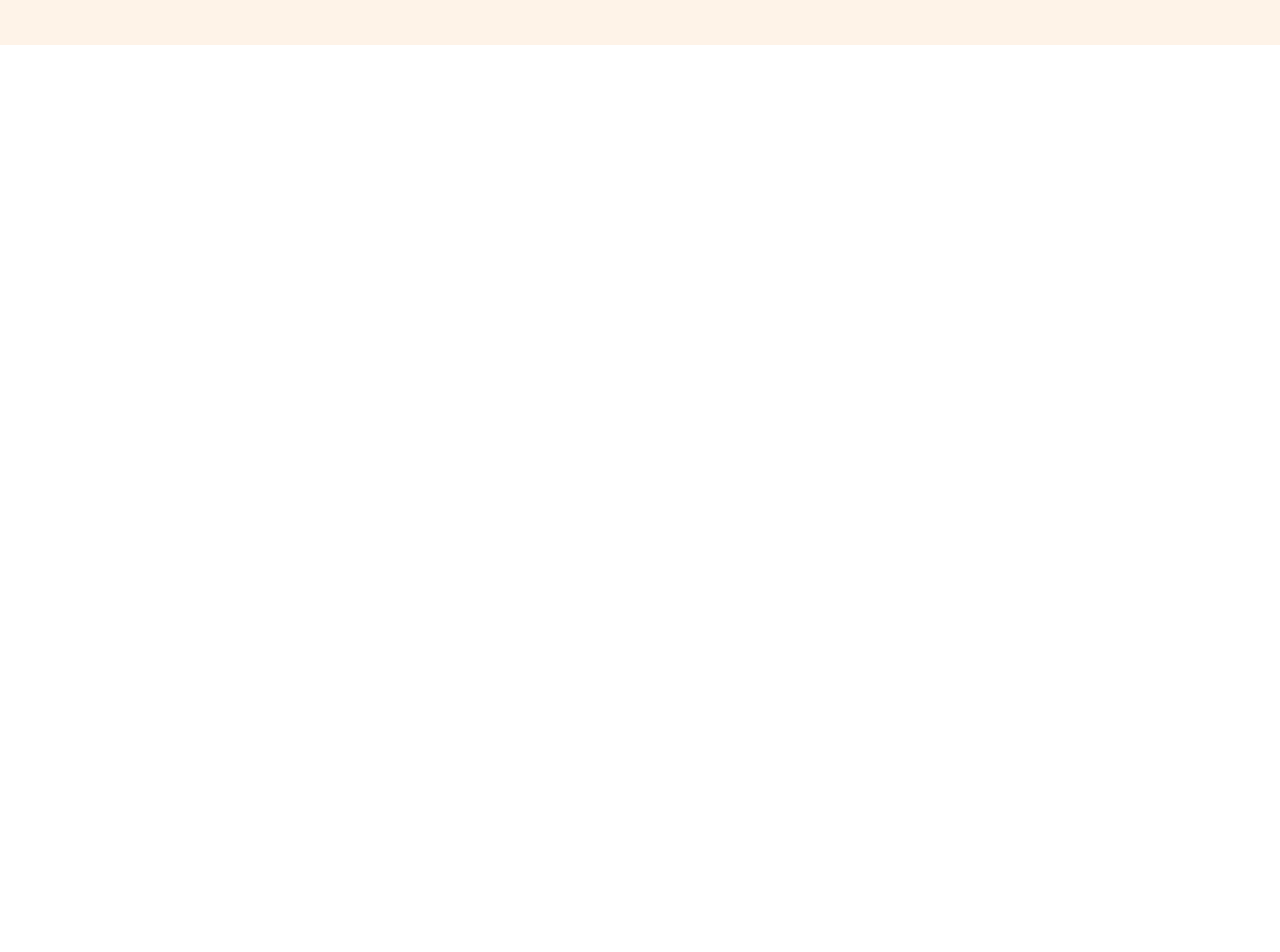
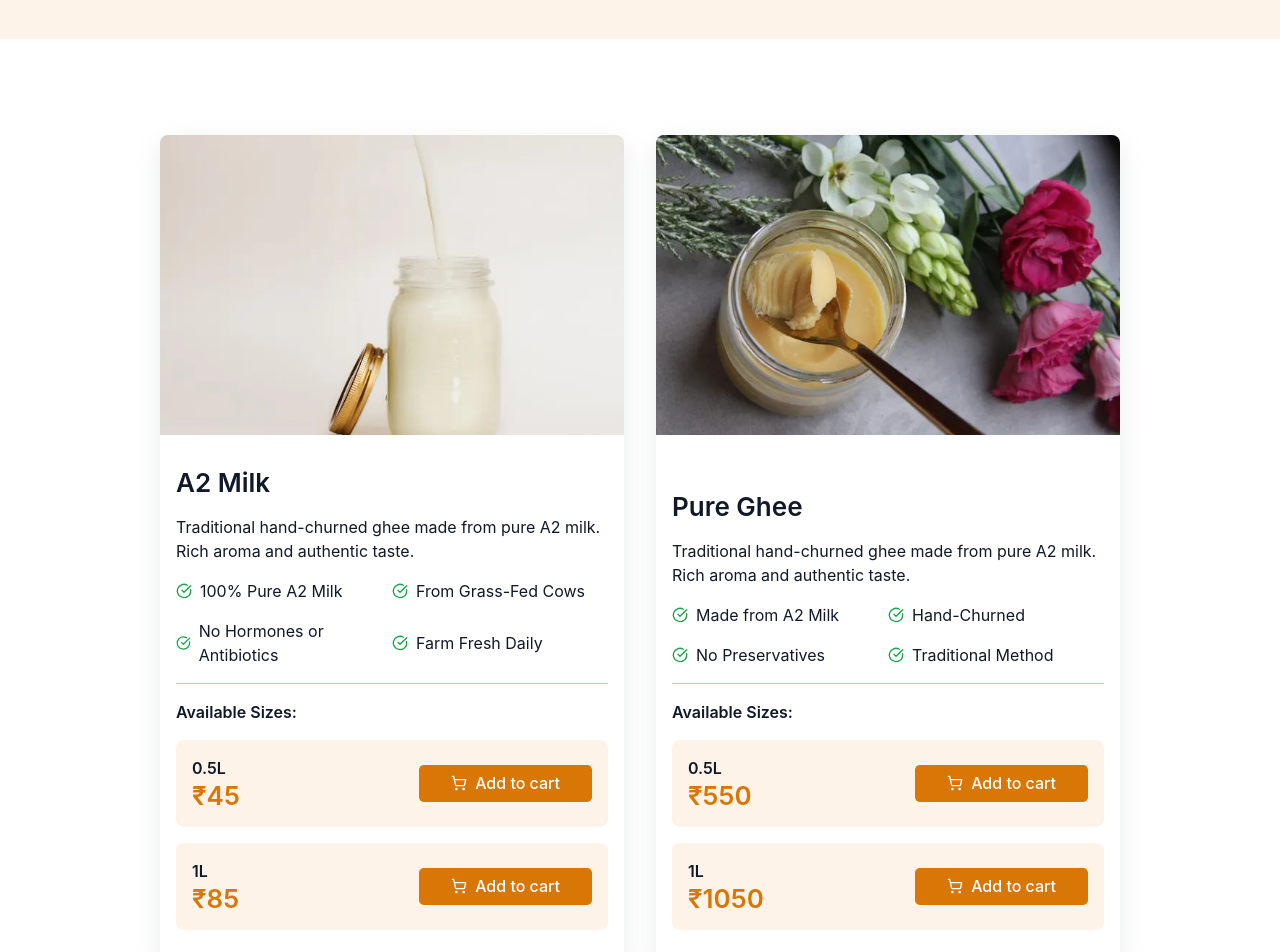
Before and after one commit to clusterDuckJS/Friends-Dairy-Farm, a React (Vite) app: page /#/products in a window 1280 px wide. Shown: the part 320-1272 px from the top of the page. Before the commit the page ends 800 px from the top, so only its background shows below. Built offline with nearby package versions, Linux system fonts and the light colour scheme.

Commit message:
Add Products page and enhance About page styling; update global styles

```diff
--- a/src/App.jsx
+++ b/src/App.jsx
@@ -3,6 +3,7 @@ import Footer from './Components/Footer/Footer'
 import Header from './Components/Header/Header'
 import About from './Pages/About/About'
 import Home from './Pages/Home/Home'
+import Products from './Pages/Products/Products'
 
 
 function App() {
@@ -13,7 +14,7 @@ function App() {
       <Routes>
           <Route path="/" element={<Home />} />
           <Route path="/about" element={<About />} />
-          {/* <Route path="/products" element={<Products />} /> */}
+          <Route path="/products" element={<Products />} />
           {/* <Route path="/gallery" element={<Services />} /> */}
           {/* <Route path="/contact" element={<Contact />} /> */}
           {/* <Route path="/faq" element={<Faq />} /> */}
--- a/src/Pages/About/About.jsx
+++ b/src/Pages/About/About.jsx
@@ -9,9 +9,9 @@ function About() {
         <h1 className='center bold mb-1'>About Friends Dairy Farm</h1>
         <p className='center'>A legacy of trust, purity, and tradition in every drop of milk</p>
       </section>
-      <section className="hero flex align-center">
+      <section className="hero flex align-center space-btw">
         <div className="text-wrapper">
-          <h2 className='bold mt-2'>Our Story</h2>
+          <h2 className='bold mb-2'>Our Story</h2>
           <p className='mb-2'>Friends Dairy Farm was founded with a simple vision: to bring pure, healthy, and authentic dairy products to the families of Chennai. Nestled in the outskirts of the city, our farm is home to indigenous cow breeds that produce pure A2 milk.</p>
           <p className="mb-2">We believe in traditional farming methods combined with modern hygiene standards. Our cows graze freely on natural grass, breathe fresh air, and are treated with love and respect. This translates directly into the quality and taste of our products.</p>
           <p className="mb-2">Every morning, we deliver freshness to your doorstep - not just milk, but a commitment to your family's health and well-being.</p>
@@ -97,24 +97,24 @@ function About() {
       </section>
 
       <section className="data flex space-btw gap-2">
-        <div className="wrapper ">
+        <div className="wrapper flex-column align-center">
           <h1 className='bold color-primary'>500+</h1>
-          <p className='bold color-primary'>Happy Families</p>
+          <p className='bold'>Happy Families</p>
         </div>
 
-        <div className="wrapper">
+        <div className="wrapper flex-column align-center">
           <h1 className='bold color-primary'>100%</h1>
-          <p className='bold color-primary'>Pure A2 Milk</p>
+          <p className='bold'>Pure A2 Milk</p>
         </div>
 
-        <div className="wrapper">
+        <div className="wrapper flex-column align-center">
           <h1 className='bold color-primary'>5 AM</h1>
-          <p className='bold color-primary'>Daily Delivery</p>
+          <p className='bold'>Daily Delivery</p>
         </div>
 
-        <div className="wrapper">
+        <div className="wrapper flex-column align-center">
           <h1 className='bold color-primary'>10+</h1>
-          <p className='bold color-primary'>Years Experience</p>
+          <p className='bold'>Years Experience</p>
         </div>
       </section>
     </div>
--- a/src/Pages/About/about.css
+++ b/src/Pages/About/about.css
@@ -1,6 +1,12 @@
 .main-container.about {
     .intro{
         background-color: var(--color-primary-light-50);
+    }
+    .hero{
+        img{
+            width: 35vw;
+            border-radius: 0.5rem;
+        }
     }
     .steps {
         background-color: var(--color-primary-light-50);
@@ -27,4 +33,28 @@
             }
         }
     }
+
+
 }
+
+/*======== MEDIA QUERIES (MEDIUM DEVICES) ======== */
+@media screen and (max-width: 1024px) {
+.main-container.about {
+    .hero{
+        flex-direction: column;
+        img{
+            width: 100%;
+        }
+    }
+
+        .data{
+        flex-direction: column;
+    }
+}
+}
+
+
+/*======== MEDIA QUERIES (SMALL DEVICES) ======== */
+@media screen and (max-width: 768px) {
+
+}
--- /dev/null
+++ b/src/Pages/Products/Products.jsx
@@ -0,0 +1,85 @@
+import React from 'react'
+import './products.css'
+import MILK from '../../assets/milk.webp'
+import GHEE from '../../assets/ghee.webp'
+import { LuArrowRight, LuCircleCheckBig, LuShoppingCart } from 'react-icons/lu'
+function Products() {
+  return (
+    <div className="main-container products">
+      <section className="intro flex-column align-center">
+        <h1 className='center bold mb-1'>Our Products</h1>
+        <p className='center'>Premium quality dairy products, handcrafted with care and delivered fresh daily</p>
+      </section>
+
+      <section className="products flex-column align-center gap-2">
+        <div className="card-container mb-2">
+          <div className="card">
+            <img src={MILK} alt="milk" />
+            <div className="text-wrapper">
+              <h3 className='bold mb-1'>A2 Milk</h3>
+              <p className='mb-1'>Traditional hand-churned ghee made from pure A2 milk. Rich aroma and authentic taste.</p>
+              <ul className='mb-1'>
+                <li className='mb-1'><LuCircleCheckBig className='color-success' /> 100% Pure A2 Milk</li>
+                <li className='mb-1'><LuCircleCheckBig className='color-success' /> From Grass-Fed Cows</li>
+                <li className='mb-1'><LuCircleCheckBig className='color-success' /> No Hormones or Antibiotics</li>
+                <li className='mb-1'><LuCircleCheckBig className='color-success' /> Farm Fresh Daily</li>
+              </ul>
+              <p className='bold mb-1'>Available Sizes:</p>
+              <div className="price-card flex space-btw align-center mb-1">
+                <div className="text-wrapper">
+                  <p className='bold'>0.5L</p>
+                  <h3 className='color-primary bold'>₹45</h3>
+                </div>
+                <button className='primary'><LuShoppingCart /> Add to cart</button>
+              </div>
+              <div className="price-card flex space-btw align-center">
+                <div className="text-wrapper">
+                  <p className='bold'>1L</p>
+                  <h3 className='color-primary bold'>₹85</h3>
+                </div>
+                <button className='primary'><LuShoppingCart /> Add to cart</button>
+              </div>
+            </div>
+          </div>
+
+          <div className="card">
+            <img src={GHEE} alt="ghee" />
+            <div className="text-wrapper">
+              <h3 className='bold mb-1'>Pure Ghee</h3>
+              <p className='mb-1'>Traditional hand-churned ghee made from pure A2 milk. Rich aroma and authentic taste.</p>
+              <ul className='mb-1'>
+                <li className='mb-1'><LuCircleCheckBig className='color-success' /> Made from A2 Milk</li>
+                <li className='mb-1'><LuCircleCheckBig className='color-success' /> Hand-Churned</li>
+                <li className='mb-1'><LuCircleCheckBig className='color-success' /> No Preservatives</li>
+                <li className='mb-1'><LuCircleCheckBig className='color-success' /> Traditional Method</li>
+              </ul>
+              <p className='bold mb-1'>Available Sizes:</p>
+              <div className="price-card flex space-btw align-center mb-1">
+                <div className="text-wrapper">
+                  <p className='bold'>0.5L</p>
+                  <h3 className='color-primary bold'>₹550</h3>
+                </div>
+                <button className='primary'><LuShoppingCart /> Add to cart</button>
+              </div>
+              <div className="price-card flex space-btw align-center">
+                <div className="text-wrapper">
+                  <p className='bold'>1L</p>
+                  <h3 className='color-primary bold'>₹1050</h3>
+                </div>
+                <button className='primary'><LuShoppingCart /> Add to cart</button>
+              </div>
+            </div>
+          </div>
+        </div>
+      </section>
+
+      <section className="start-journey flex-column align-center">
+        <h1 className='bold center white mb-2'>Start Your Healthy Journey Today</h1>
+        <p className='center white mb-2'>Subscribe now and get fresh A2 milk delivered to your doorstep every morning</p>
+        <button className='primary'>Schedule Your Delivery <LuArrowRight /></button>
+      </section>
+    </div>
+  )
+}
+
+export default Products
--- /dev/null
+++ b/src/Pages/Products/products.css
@@ -0,0 +1,78 @@
+.main-container.products {
+    .intro{
+         background-color: var(--color-primary-light-50);
+    }
+    .products {
+        .card-container {
+            display: grid;
+            grid-template-columns: repeat(2, minmax(0, 1fr));
+            gap: 2rem;
+
+            .card {
+                padding: 0;
+                display: grid;
+                grid-template-rows: repeat(1, minmax(0, 1fr));
+                border: none;
+                background-color: white;
+
+                .text-wrapper {
+                    padding: 2rem 1rem;
+                }
+
+                ul {
+                    display: grid;
+                    grid-template-columns: repeat(2, minmax(0, 1fr));
+                    border-bottom: 1px solid var(--color-primary-light);
+
+                    li {
+                        display: flex;
+                        align-items: center;
+                        gap: 0.5rem;
+                    }
+                }
+
+                img {
+                    border-radius: 0.5rem 0.5rem 0 0;
+                    max-height: 300px;
+                    width: 100%;
+                    height: 100%;
+                    object-fit: cover;
+                }
+
+                .price-card {
+                    padding: 1rem;
+                    background-color: var(--color-primary-light-50);
+                    border-radius: 0.5rem;
+
+                    .text-wrapper {
+                        padding: 0;
+                    }
+                }
+            }
+        }
+    }
+
+    .start-journey{
+        background-color: var(--color-primary);
+        button.primary{
+            background-color: white;
+            color: var(--color-primary);
+        }
+    }
+}
+
+/*======== MEDIA QUERIES (MEDIUM DEVICES) ======== */
+@media screen and (max-width: 1024px) {
+    .main-container.products {
+        .products {
+            .card-container {
+                grid-template-columns: none;
+            }
+        }
+
+    }
+}
+
+
+/*======== MEDIA QUERIES (SMALL DEVICES) ======== */
+@media screen and (max-width: 768px) {}
--- a/src/stylesheet.css
+++ b/src/stylesheet.css
@@ -15,6 +15,7 @@
   --color-primary-light: #ffbb6e;
   --color-primary-light-50: #fef3e8;
   --color-text: #111827;
+  --color-success: #16a34a
 }
 
 /* start---------------CSS resets---------------start */
@@ -54,6 +55,10 @@ section {
 
 .color-primary {
   color: var(--color-primary);
+}
+
+.color-success{
+  color: var(--color-success)
 }
 
 .center {
```
